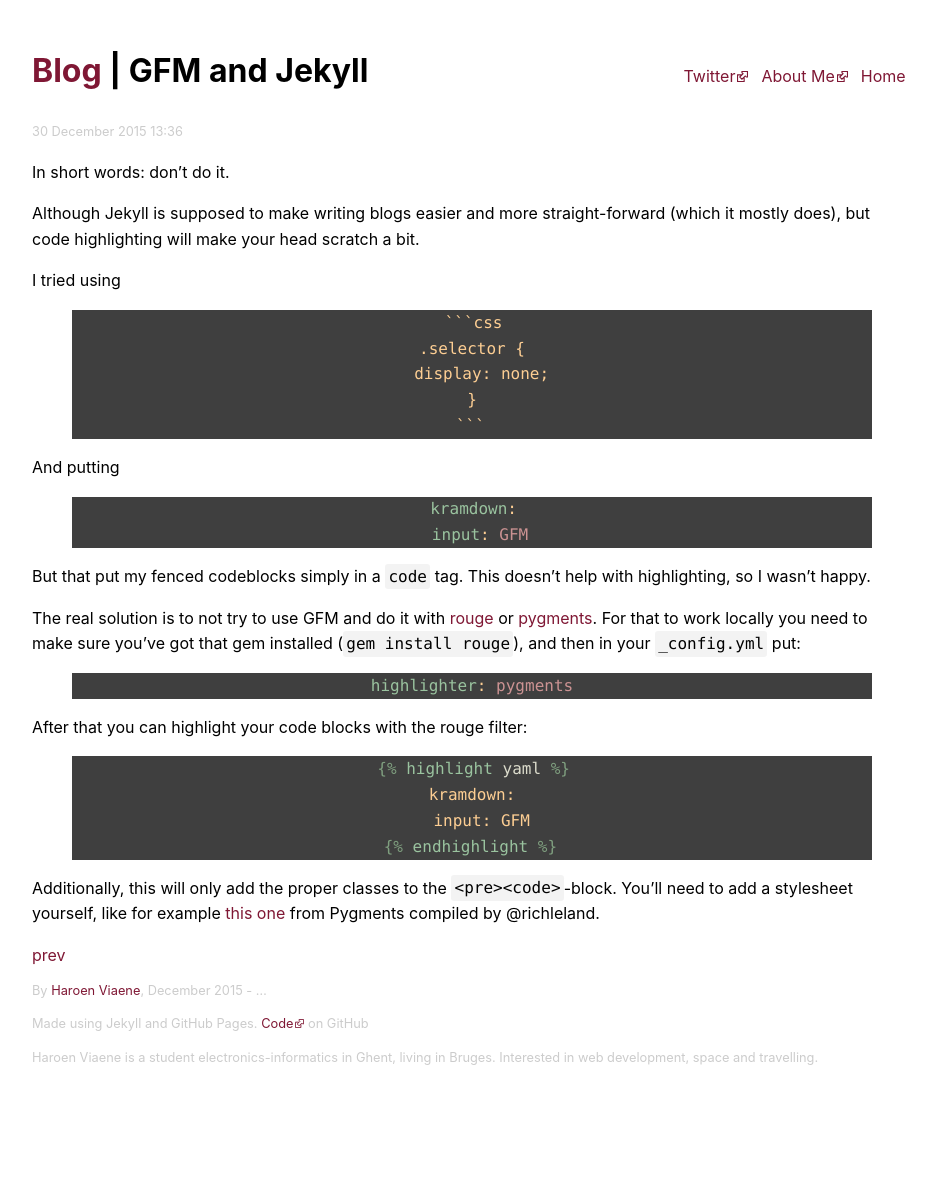
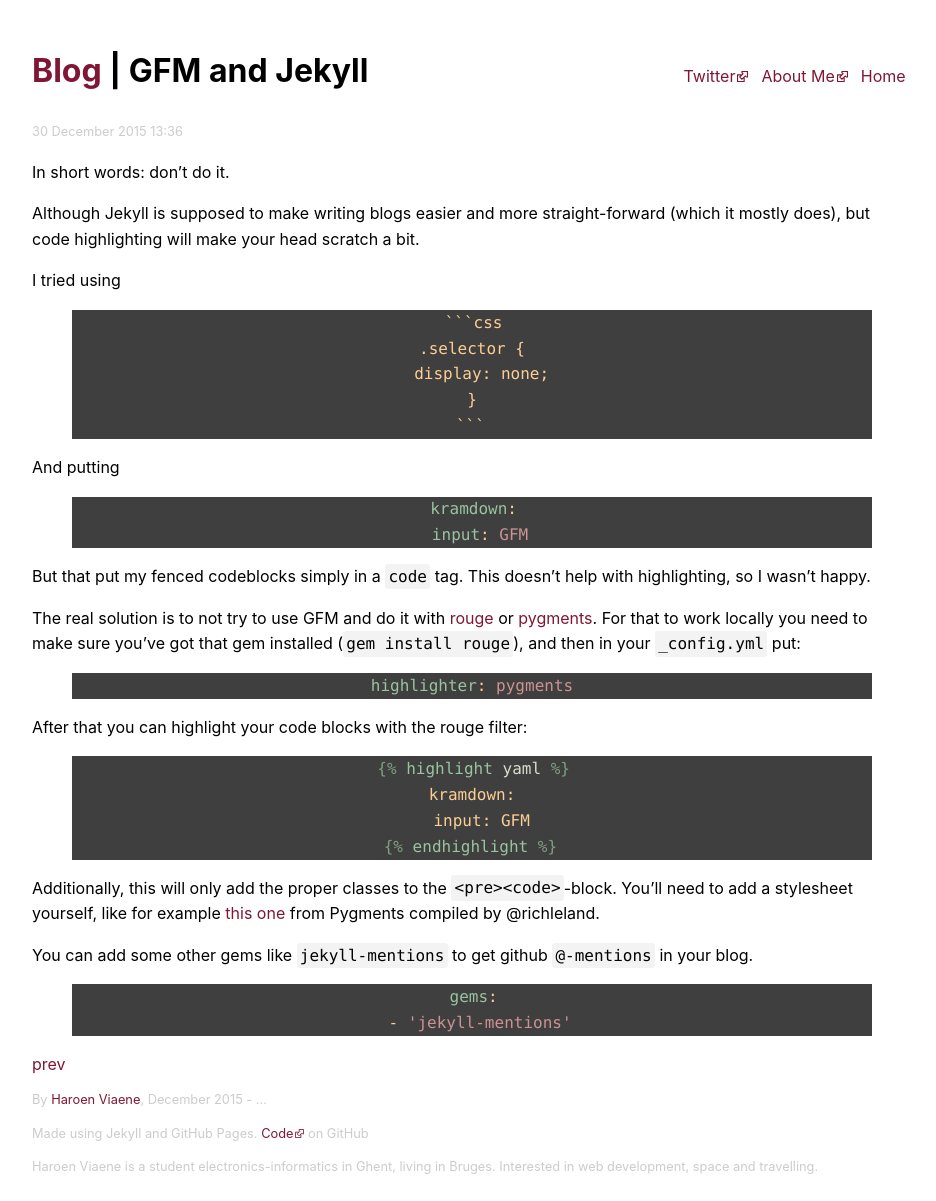
Before and after one commit to Haroenv/blog, a Jekyll site: the page built from _posts/2015-12-30-GFM-and-Jekyll.md, in a window 1280 px wide. Shown: the whole page, without its empty margins (168-1104 px from the left). Built offline with Jekyll 4.4.1, drawn with Linux system fonts in a browser that asks for light colours; comment, search, counter and statistics services are not loaded; before the commit the page ends 1092 px from its top, so only the background shows below that.

Commit message:
put paragraph about mentions in

```diff
--- a/_posts/2015-12-30-GFM-and-Jekyll.md
+++ b/_posts/2015-12-30-GFM-and-Jekyll.md
@@ -44,3 +44,10 @@ kramdown:
 {% endhighlight %}
 
 Additionally, this will only add the proper classes to the `<pre><code>`-block. You'll need to add a stylesheet yourself, like for example [this one](https://github.com/richleland/pygments-css) from Pygments compiled by @richleland.
+
+You can add some other gems like `jekyll-mentions` to get github `@-mentions` in your blog.
+
+{% highlight yaml %}
+gems:
+  - 'jekyll-mentions'
+{% endhighlight %}
```
